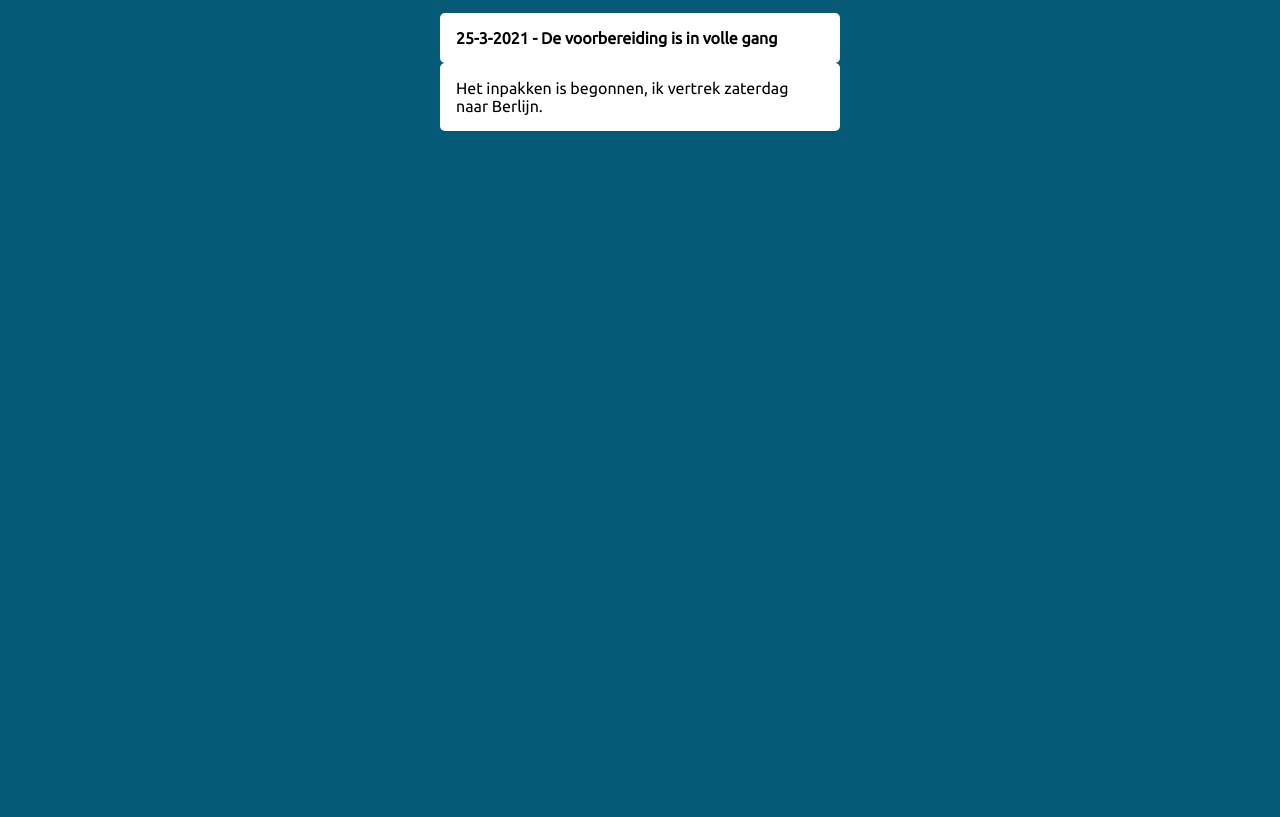
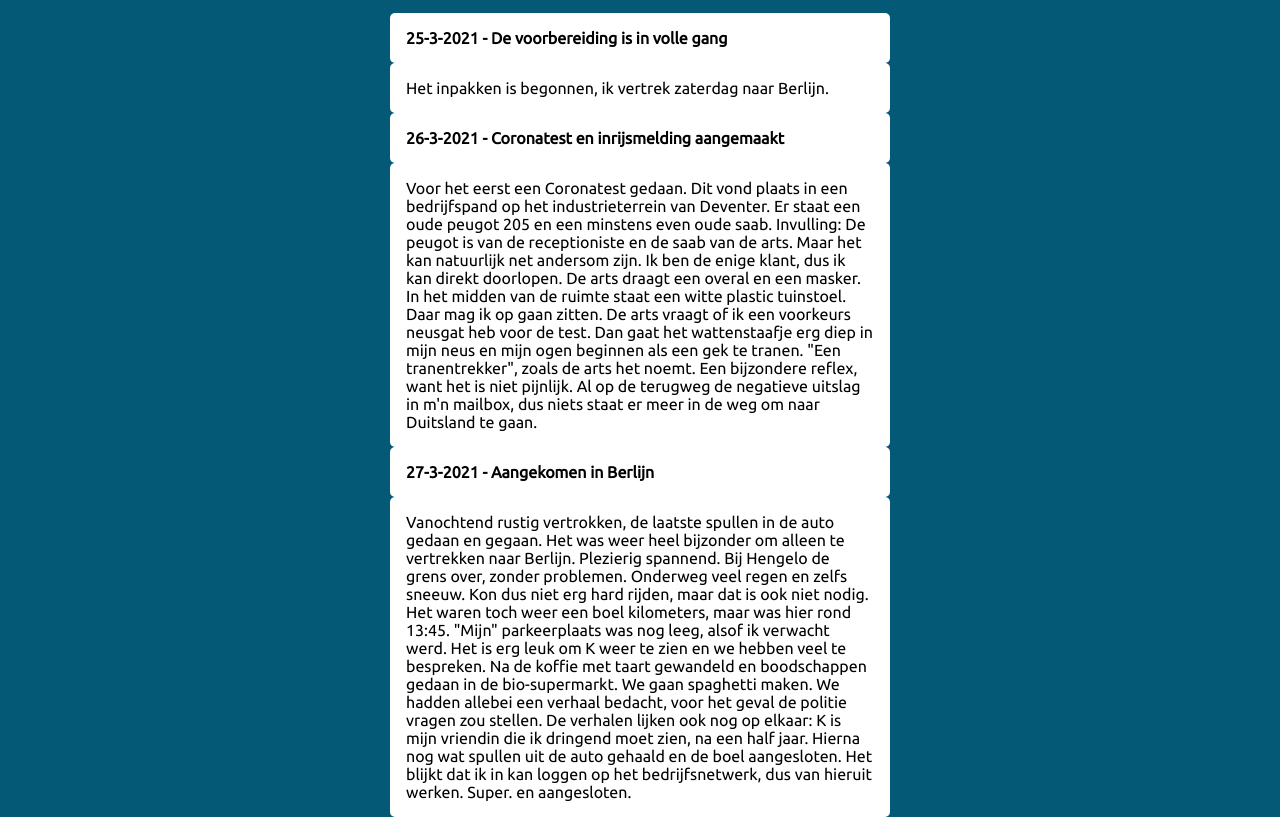
Before and after one commit to ErikGrootoonk/erikgrootoonk.github.io, a plain HTML site: page blog.html in a window 1280 px wide. Shown: the part 47-864 px from the top of the page. Before the commit the page ends 800 px from the top, so only its background shows below. Drawn offline with Linux system fonts and the light colour scheme.

Commit message:
blogs 26-3 en 27-3

```diff
--- a/blog.html
+++ b/blog.html
@@ -53,9 +53,38 @@
 <div class="blog-articles">
 
     <div class="blog-article">
-          <h4> 25-3-2021 - De voorbereiding is in volle gang</h3>
+          <h4> 25-3-2021 - De voorbereiding is in volle gang</h4>
 
          <p>Het inpakken is begonnen, ik vertrek zaterdag naar Berlijn. </p>
+    </div>
+
+    <div class="blog-article">
+      <h4> 26-3-2021 - Coronatest en inrijsmelding aangemaakt</h4>
+
+     <p>Voor het eerst een Coronatest gedaan. Dit vond plaats in een bedrijfspand op het industrieterrein van Deventer.
+       Er staat een oude peugot 205 en een minstens even oude saab. Invulling: De peugot is van de receptioniste en
+       de saab van de arts. Maar het kan natuurlijk net andersom zijn.
+       Ik ben de enige klant, dus ik kan direkt doorlopen.
+       De arts draagt een overal en een masker. In het midden van de ruimte staat een witte plastic tuinstoel. Daar
+       mag ik op gaan zitten.
+      De arts vraagt of ik een voorkeurs neusgat heb voor de test.
+      Dan gaat het wattenstaafje erg diep in mijn neus en mijn ogen beginnen als een gek te tranen. "Een tranentrekker", zoals de arts
+    het noemt. Een bijzondere reflex, want het is niet pijnlijk.
+  Al op de terugweg de negatieve uitslag in m'n mailbox, dus niets staat er meer in de weg om naar Duitsland te gaan. </p>
+</div>
+
+    <div class="blog-article">
+      <h4>27-3-2021 - Aangekomen in Berlijn</h4>
+      <p>Vanochtend rustig vertrokken, de laatste spullen in de auto gedaan en gegaan.
+        Het was weer heel bijzonder om alleen te vertrekken naar Berlijn. Plezierig spannend.
+        Bij Hengelo de grens over, zonder problemen. Onderweg veel regen en zelfs sneeuw.
+        Kon dus niet erg hard rijden, maar dat is ook niet nodig. Het waren toch weer een boel kilometers, maar was hier rond 13:45.
+      "Mijn" parkeerplaats was nog leeg, alsof ik verwacht werd. Het is erg leuk om K weer te zien en we hebben
+    veel te bespreken. Na de koffie met taart gewandeld en boodschappen gedaan in de bio-supermarkt. We gaan spaghetti maken.
+  We hadden allebei een verhaal bedacht, voor het geval de politie vragen zou stellen. De verhalen lijken ook nog op elkaar: K is mijn vriendin
+  die ik dringend moet zien, na een half jaar.  Hierna nog wat spullen uit de auto gehaald en de boel aangesloten. Het blijkt dat
+  ik in kan loggen op het bedrijfsnetwerk, dus van hieruit werken. Super.
+en aangesloten. </p>
     </div>
 
 
--- a/css/styles.css
+++ b/css/styles.css
@@ -192,7 +192,7 @@ main a:hover {
 
 .blog-article h4,
 .blog-article p {
-  max-width: 400px;
+  max-width: 500px;
   padding: 1em;
   margin-left: auto;
   margin-right: auto;
```
